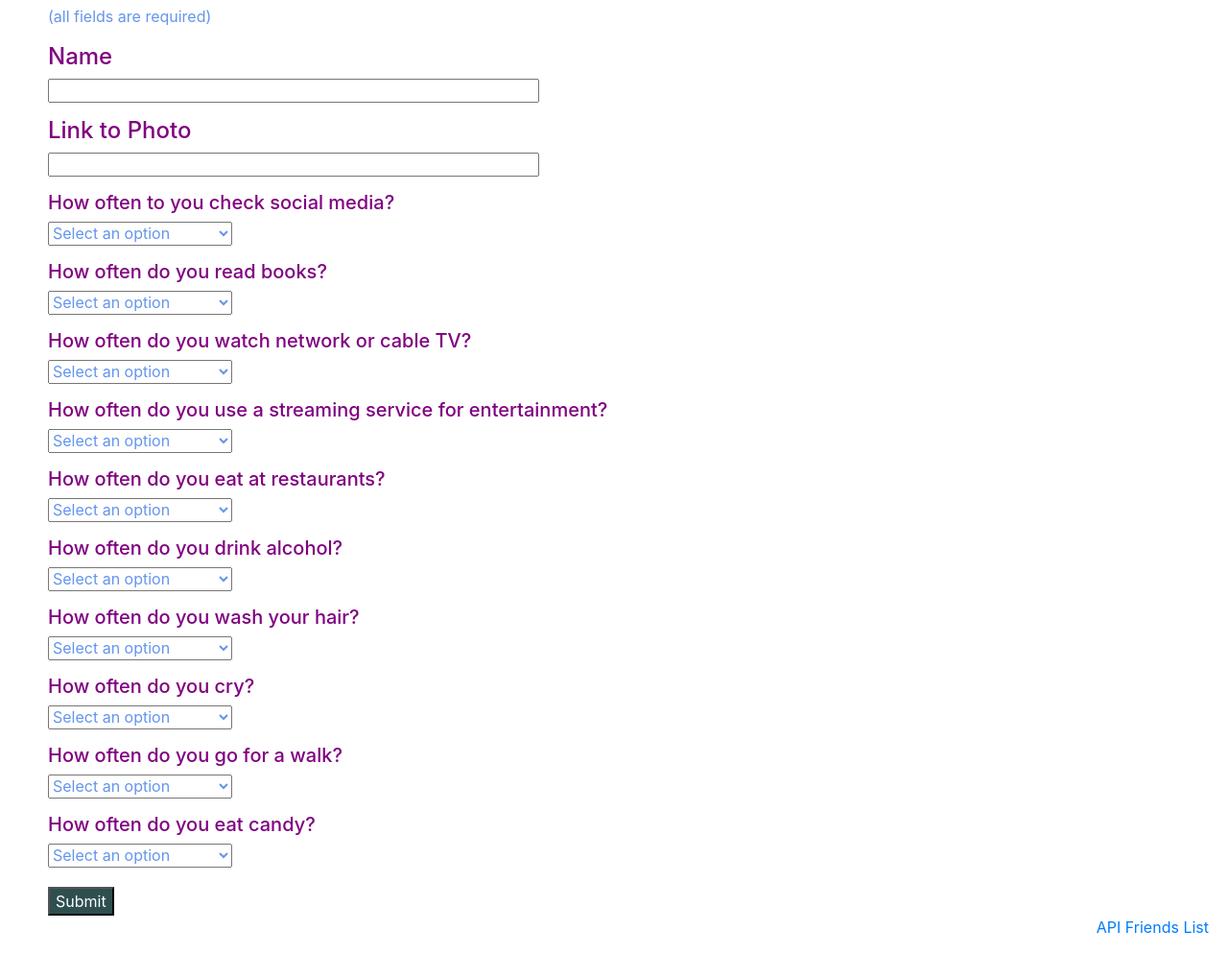
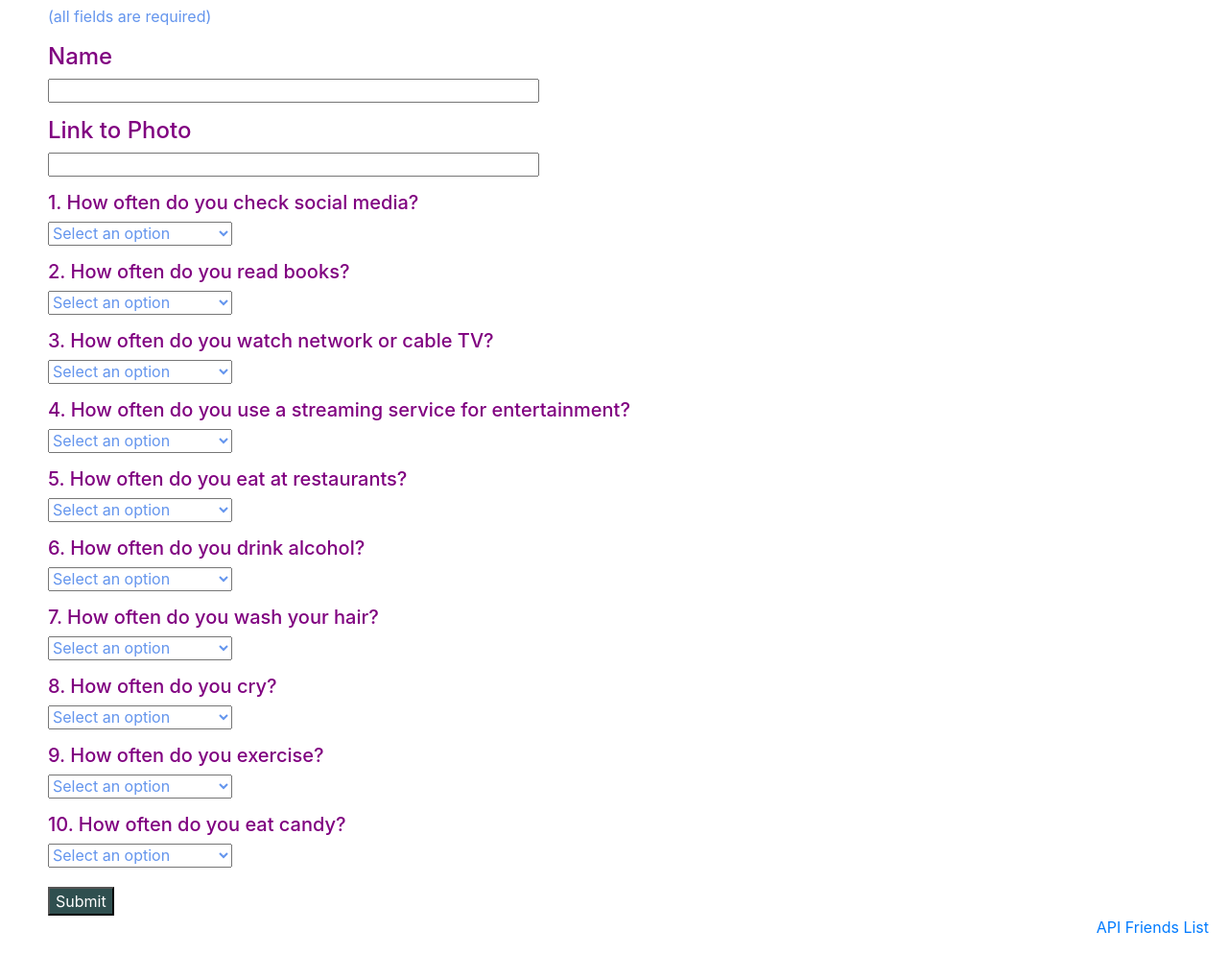
Before and after one commit to paigelieske/Friend-Finder, a website: page app/public/survey.html in a window 1280 px wide. Shown: the part 56-1050 px from the top of the page at 96% size. Drawn offline with nearby package versions, Linux system fonts and the light colour scheme; files that its build step writes are made by us from their sources.

Commit message:
updated readme

```diff
--- a/app/public/survey.html
+++ b/app/public/survey.html
@@ -18,7 +18,7 @@
     <link rel="stylesheet" type="text/css" href="/style.css">
 </head>
 
-<body>
+<body id="survey">
 
     <h2>About You</h2>
     <p id="fields">(all fields are required)</p>
@@ -30,7 +30,7 @@
     <input type="url" name="photo" id="photo">
 
     <div class="survey">
-        <h5>How often to you check social media?</h5>
+        <h5>1. How often do you check social media?</h5>
         <select name="social" id="q1">
             <option value="">Select an option</option>
             <option value="5">Everyday</option>
@@ -40,7 +40,7 @@
             <option value="1">What is social media?</option>
         </select>
 
-        <h5>How often do you read books?</h5>
+        <h5>2. How often do you read books?</h5>
         <select name="books" id="q2">
             <option value="">Select an option</option>
             <option value="5">Everyday</option>
@@ -50,7 +50,7 @@
             <option value="1">What are books?</option>
         </select>
 
-        <h5>How often do you watch network or cable TV?</h5>
+        <h5>3. How often do you watch network or cable TV?</h5>
         <select name="tv" id="q3">
             <option value="">Select an option</option>
             <option value="5">Everyday</option>
@@ -60,7 +60,7 @@
             <option value="1">What is a TV?</option>
         </select>
 
-        <h5>How often do you use a streaming service for entertainment?</h5>
+        <h5>4. How often do you use a streaming service for entertainment?</h5>
         <select name="streaming" id="q4">
             <option value="">Select an option</option>
             <option value="5">Everyday</option>
@@ -70,7 +70,7 @@
             <option value="1">What does streaming mean?</option>
         </select>
 
-        <h5>How often do you eat at restaurants?</h5>
+        <h5>5. How often do you eat at restaurants?</h5>
         <select name="resaturant" id="q5">
             <option value="">Select an option</option>
             <option value="5">Everyday</option>
@@ -80,7 +80,7 @@
             <option value="1">What is a restaurant?</option>
         </select>
 
-        <h5>How often do you drink alcohol?</h5>
+        <h5>6. How often do you drink alcohol?</h5>
         <select name="alcohol" id="q6">
             <option value="">Select an option</option>
             <option value="5">Everyday</option>
@@ -90,7 +90,7 @@
             <option value="1">What is alcohol?</option>
         </select>
 
-        <h5>How often do you wash your hair?</h5>
+        <h5>7. How often do you wash your hair?</h5>
         <select name="hair" id="q7">
             <option value="">Select an option</option>
             <option value="5">Everyday</option>
@@ -100,7 +100,7 @@
             <option value="1">What is shampoo?</option>
         </select>
 
-        <h5>How often do you cry?</h5>
+        <h5>8. How often do you cry?</h5>
         <select name="cry" id="q8">
             <option value="">Select an option</option>
             <option value="5">Everyday</option>
@@ -110,7 +110,7 @@
             <option value="1">What are tears?</option>
         </select>
 
-        <h5>How often do you go for a walk?</h5>
+        <h5>9. How often do you exercise?</h5>
         <select name="walk" id="q9">
             <option value="">Select an option</option>
             <option value="5">Everyday</option>
@@ -120,7 +120,7 @@
             <option value="1">What is exercise?</option>
         </select>
 
-        <h5>How often do you eat candy?</h5>
+        <h5>10. How often do you eat candy?</h5>
         <select name="candy" id="q10">
             <option value="">Select an option</option>
             <option value="5">Everyday</option>
```
Also changed, not shown: app/public/home.html (+9 -5 lines), README.md.
